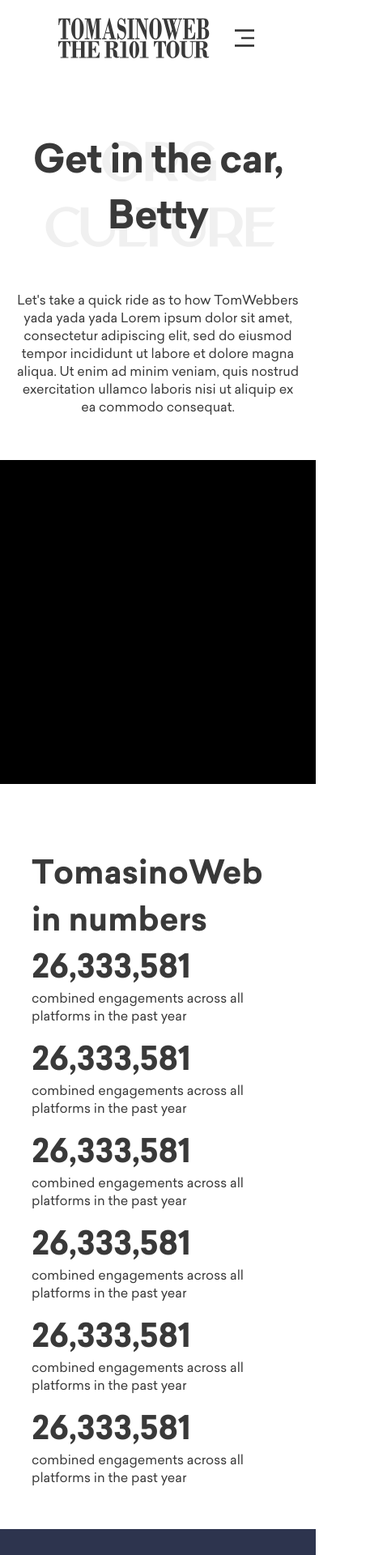
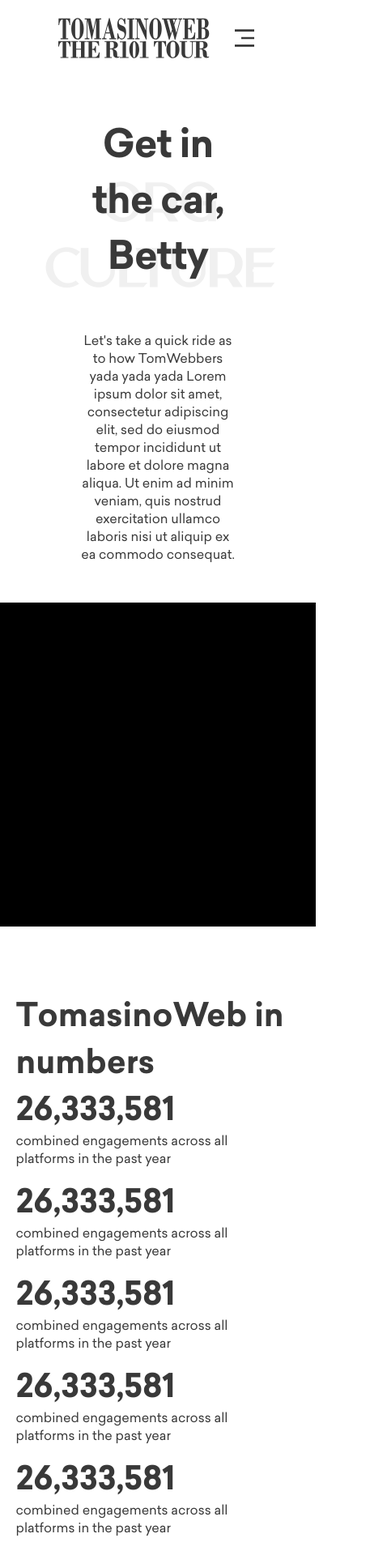
Before and after one commit to TomasinoWeb/tomasinoWebR101, a Next.js app: page /about/org-culture in a window 390 px wide. Shown: the top 1920 px of the page at 81% size, 457 px wide, since content can reach past the window. Built offline with nearby package versions, Linux system fonts and the light colour scheme.

Commit message:
medj responsive

```diff
--- a/src/components/QuoteBlock.module.scss
+++ b/src/components/QuoteBlock.module.scss
@@ -22,7 +22,7 @@
 
   .quoteImg {
     width: auto;
-    height: 17.188rem;
+    height: 220px;
     padding: 0;
   }
 }
--- a/src/pages/about/org-culture.module.scss
+++ b/src/pages/about/org-culture.module.scss
@@ -239,8 +239,8 @@
   }
 
   .stats_details {
-    width: 80%;
-
+    width: 90%;
+    margin-left: 0px;
     .header_text {
       font-size: 40px !important ;
     }
@@ -300,20 +300,32 @@
 // .body {
 //   width: 100vh;
 // }
-.box {
-  width: 100px!important;
-  height: 100px!important;
-}
+
 .mid{
-  width: 90%;
-}
+  margin-top: 50px;
+  .p_text{
+  width: 100%;
+} }
 .video_section{
   width:100%;
-}
+}s
 .testimonial_section{
   width: 100%;
 }
 .end_background{
+.end_mid_align{
+  width: 130%;
+
+}.end_header{
+  font-size: 30px!important;
   width: 100%;
 }
+.end_mid_box{
+  width: 90%;
 }
+.box {
+  width: 80px!important;
+  height: 80px!important;
+}
+}
+}
--- a/src/pages/about/org-culture.tsx
+++ b/src/pages/about/org-culture.tsx
@@ -198,7 +198,7 @@ export default function () {
 
         <div className={styles.testimonial_section}>
           <div className={styles.testimonial_mid}>
-            <QuoteBlock.Left
+            <QuoteBlock.Right
               author="Mikaela Gabrielle De Castro"
               position="Blogs Editor"
               year="2021-2024"
@@ -211,7 +211,7 @@ export default function () {
               community development, civic engagement, and student leadership.
               With everyone's support and initiative, it is always a thrill to
               work with them in pursuit of impactful and moving conversations.”
-            </QuoteBlock.Left>
+            </QuoteBlock.Right>
             {/*  mid */}{" "}
           </div>
           {/* section */}
@@ -296,6 +296,6 @@ export default function () {
         {/* end */}
       </div>
 
-    </Layout>
+  </Layout>
   );
 }
```
